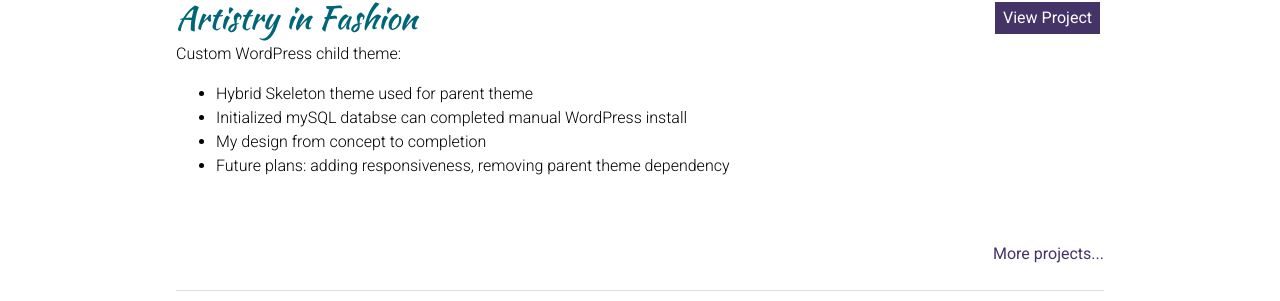
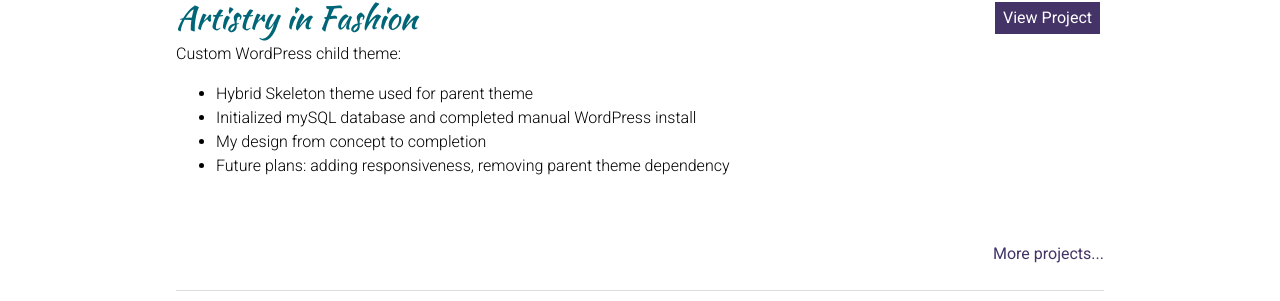
Before and after one commit to verytesty/verythorough.github.io, a Jekyll site: the page built from projects/_posts/2011-09-09-artistry-in-fashion.md, in a window 1280 px wide. Shown: the part 697-998 px from the top of the page. Built offline with Jekyll 4.4.1, drawn with Linux system fonts in a browser that asks for light colours.

Commit message:
Updated 2011-09-09-artistry-in-fashion.md

```diff
--- a/projects/_posts/2011-09-09-artistry-in-fashion.md
+++ b/projects/_posts/2011-09-09-artistry-in-fashion.md
@@ -3,9 +3,11 @@
 img_name: artistry
 project_url: "http://artistryinfashion.com"
 description: Custom WordPress child theme
+published: true
 ---
 
+
 * Hybrid Skeleton theme used for parent theme
-* Initialized mySQL databse can completed manual WordPress install
+* Initialized mySQL database and completed manual WordPress install
 * My design from concept to completion
 * Future plans: adding responsiveness, removing parent theme dependency
```
